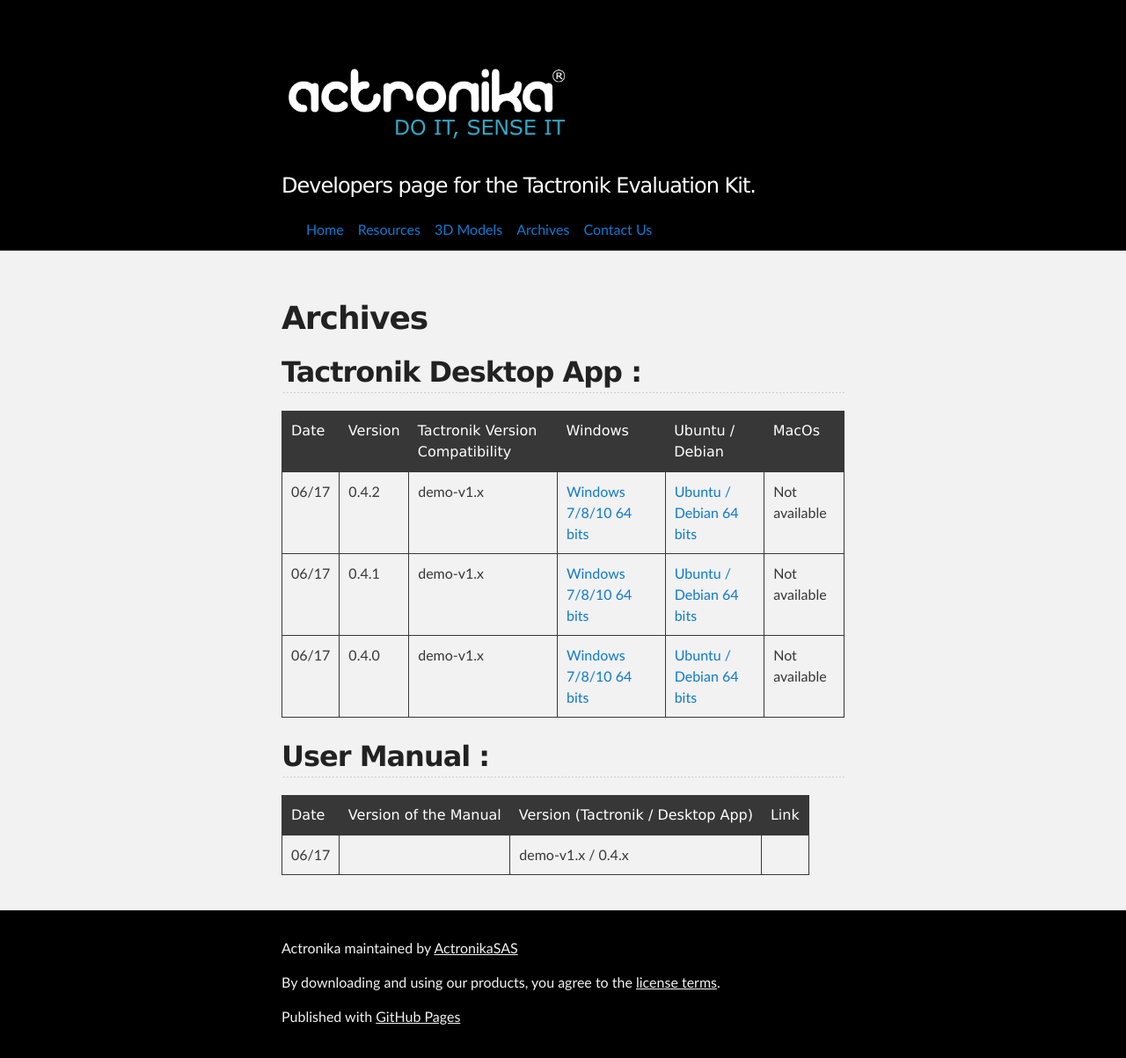
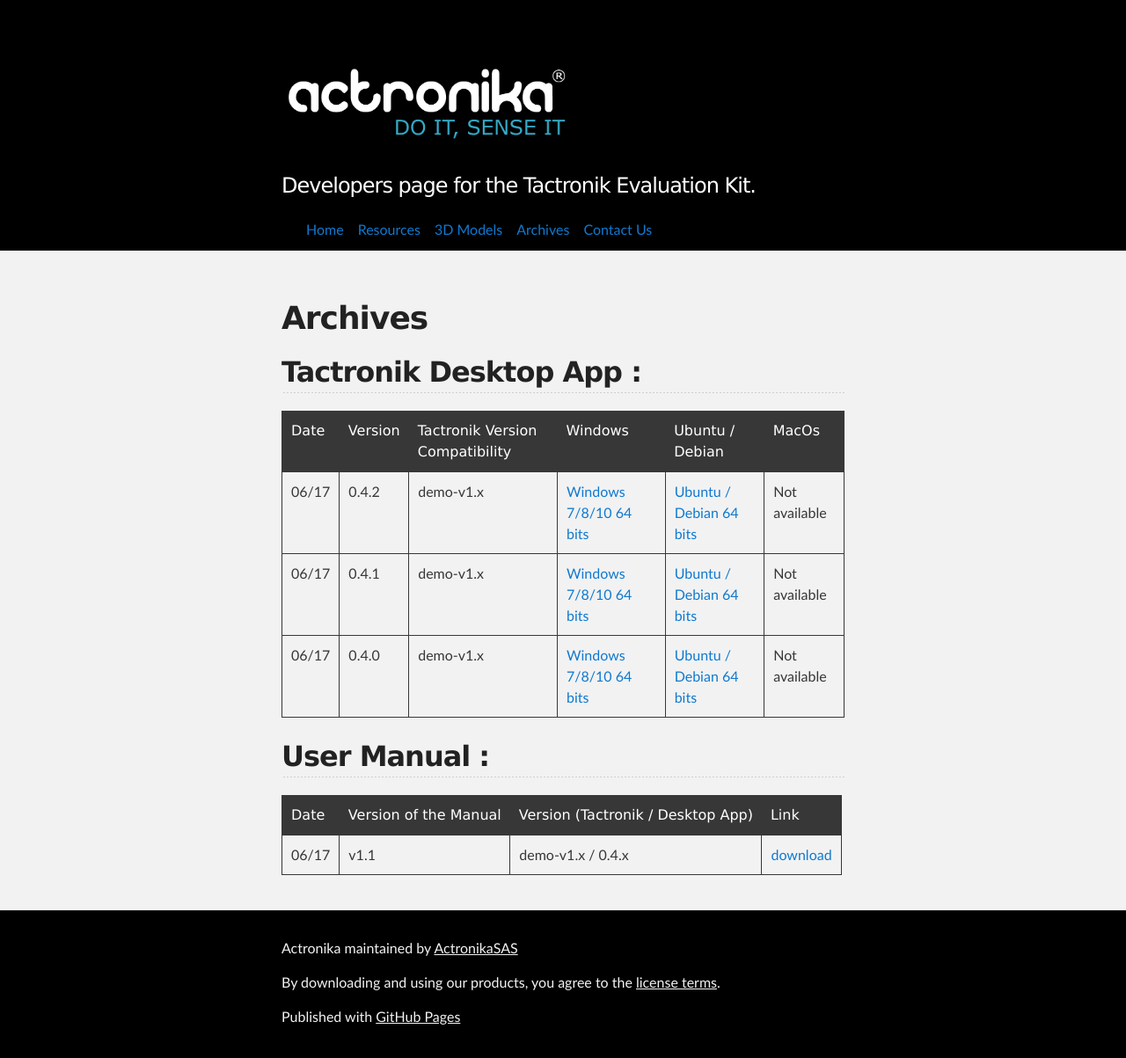
Before and after one commit to ActronikaSAS/dev.actronika.com, a Jekyll site: the page built from archives.md, in a window 1280 px wide. Shown: the whole page at 88% size. Built offline with Jekyll 4.4.1, drawn with Linux system fonts in a browser that asks for light colours.

Commit message:
add user manual link to archives

```diff
--- a/archives.md
+++ b/archives.md
@@ -18,4 +18,4 @@ permalink: /archives.html
 
 | Date  | Version of the Manual | Version (Tactronik / Desktop App) | Link |
 |-------|-----------------------|-----------------------------------|------|
-| 06/17 |                       | demo-v1.x / 0.4.x                 |      |
+| 06/17 | v1.1  | demo-v1.x / 0.4.x                 | [download](/resources/documentations/user-manual/Tactronik-Evaluationkit-UserManual-v1.1.pdf) |
```
